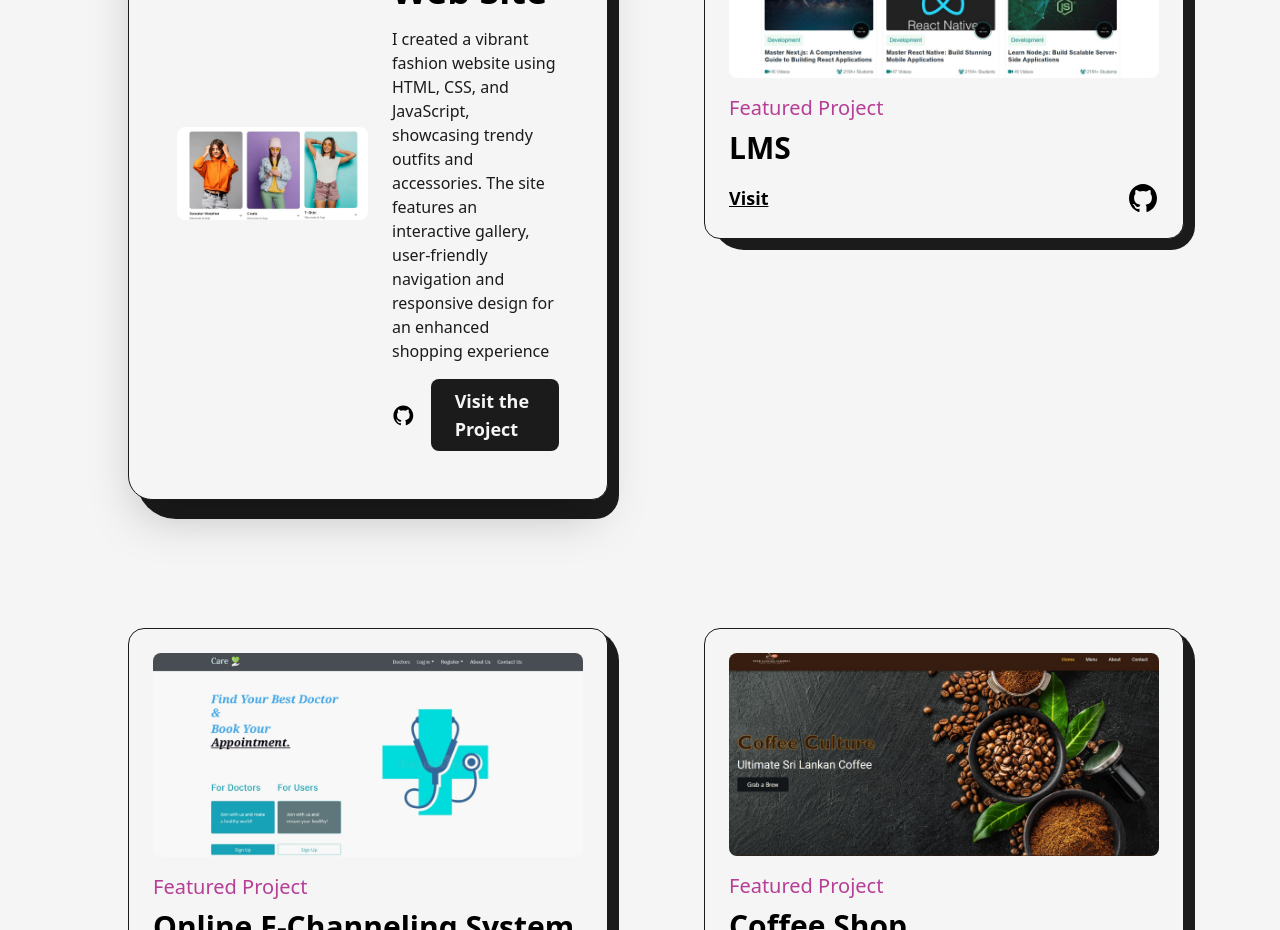
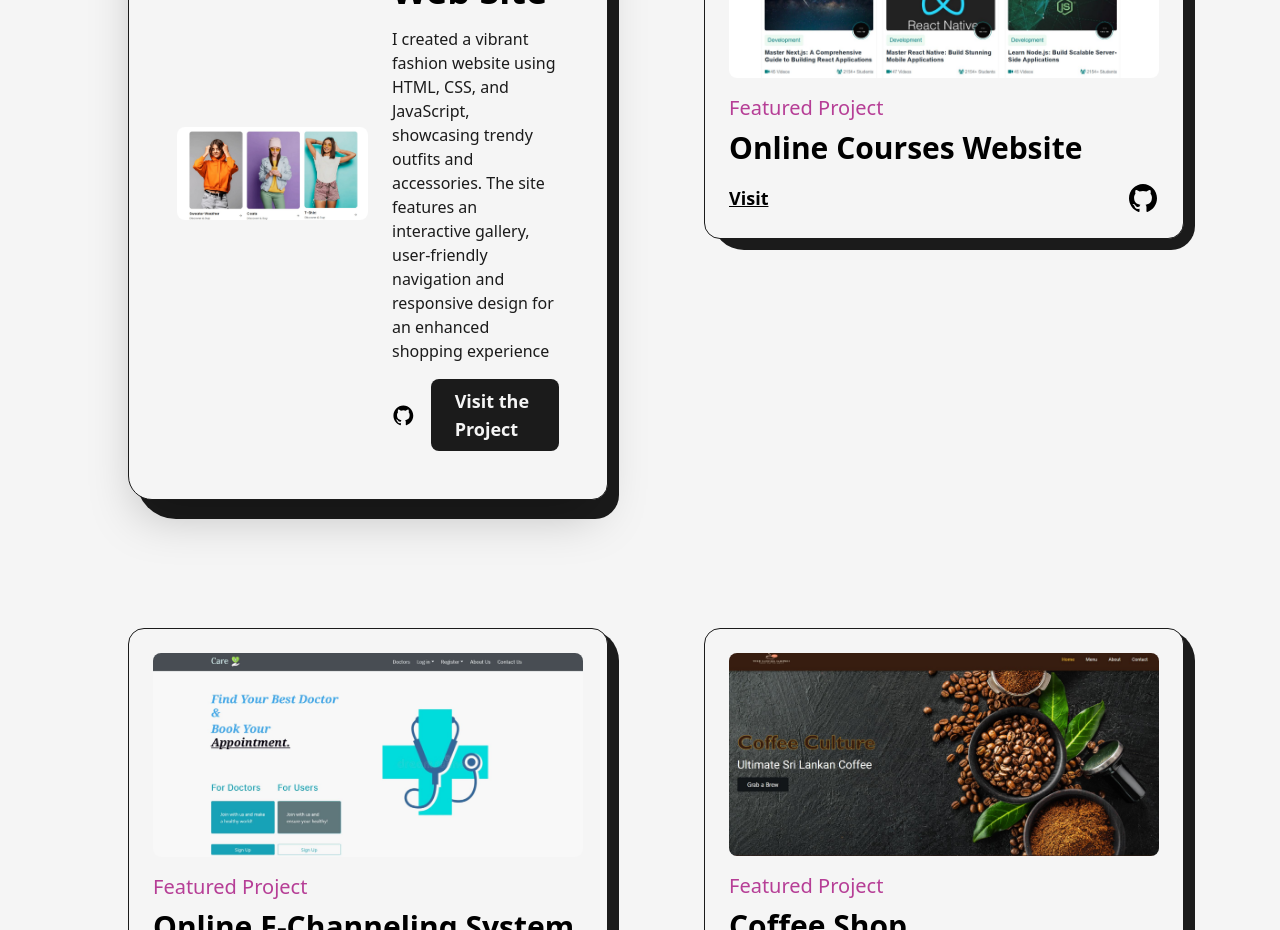
Before and after one commit to spriveen/Portfolio, a Next.js app: page /project in a window 1280 px wide. Shown: the part 1600-2530 px from the top of the page. Built offline with nearby package versions, Linux system fonts and the light colour scheme.

Commit message:
update link

```diff
--- a/src/pages/project.js
+++ b/src/pages/project.js
@@ -107,7 +107,7 @@ const project = () => {
                  designed using HTML, CSS, and JavaScript. It offers an engaging interface, helping users explore workouts,
                  fitness plans and gym facilities seamlessly"
                 link="/"
-                github="/"
+                github="https://github.com/spriveen/GYM"
                 type="Featured Project"
               />
             </div>
@@ -118,7 +118,7 @@ const project = () => {
                 img={project3}
                 summary="Cab Hub is a sleek, responsive cab service website built with Next.js, Tailwind CSS, and TypeScript. It offers a smooth, user-friendly interface for quick bookings and reliable transport options ensuring seamless navigation and efficiency"
                 link="/"
-                github="/"
+                github="https://github.com/spriveen/car-booking"
                 type="Featured Project"
               />
             </div>
@@ -130,7 +130,7 @@ const project = () => {
                 summary="Burger Shop is a modern responsive website crafted with Next.js, Tailwind CSS, and TypeScript. It features an intuitive interface for browsing the menu
                  placing orders and discovering delicious options delivering a seamless user experience."
                 link="/"
-                github="/"
+                github="https://github.com/spriveen/Burger-Landing"
                 type="Featured Project"
               />
             </div>
@@ -144,20 +144,20 @@ const project = () => {
                  and accessories. The site features an interactive gallery, user-friendly navigation and responsive
                 design for an enhanced shopping experience"
                 link="/"
-                github="/"
+                github="https://github.com/spriveen/Fashion-Web-Site"
                 type="Featured Project"
               />
             </div>
             <div className='col-span-6 sm:col-span-12'>
               <Project
 
-                title="LMS "
+                title="Online Courses Website"
                 img={project5}
                 summary="A feature-rich Crypto Screener App using React, Tailwind CSS, Context API, React Router and Recharts.
 It shows detail regarding almost all the cryptocurrency. You can easily convert the price in your
 local currency."
                 link="/"
-                github="/"
+                github="https://github.com/spriveen/Online-Courses-Website-"
                 type="Featured Project"
               />
             </div>
@@ -170,7 +170,7 @@ local currency."
            It shows detail regarding almost all the cryptocurrency. You can easily convert the price in your
          local currency."
                 link="/"
-                github="/"
+                github="https://github.com/spriveen/Doctor-Appointment"
                 type="Featured Project"
               />
             </div>
@@ -198,7 +198,7 @@ local currency."
            It shows detail regarding almost all the cryptocurrency. You can easily convert the price in your
          local currency."
                 link="/"
-                github="/"
+                github="https://github.com/spriveen/-Digital-news-app"
                 type="Featured Project"
               />
             </div>
```
